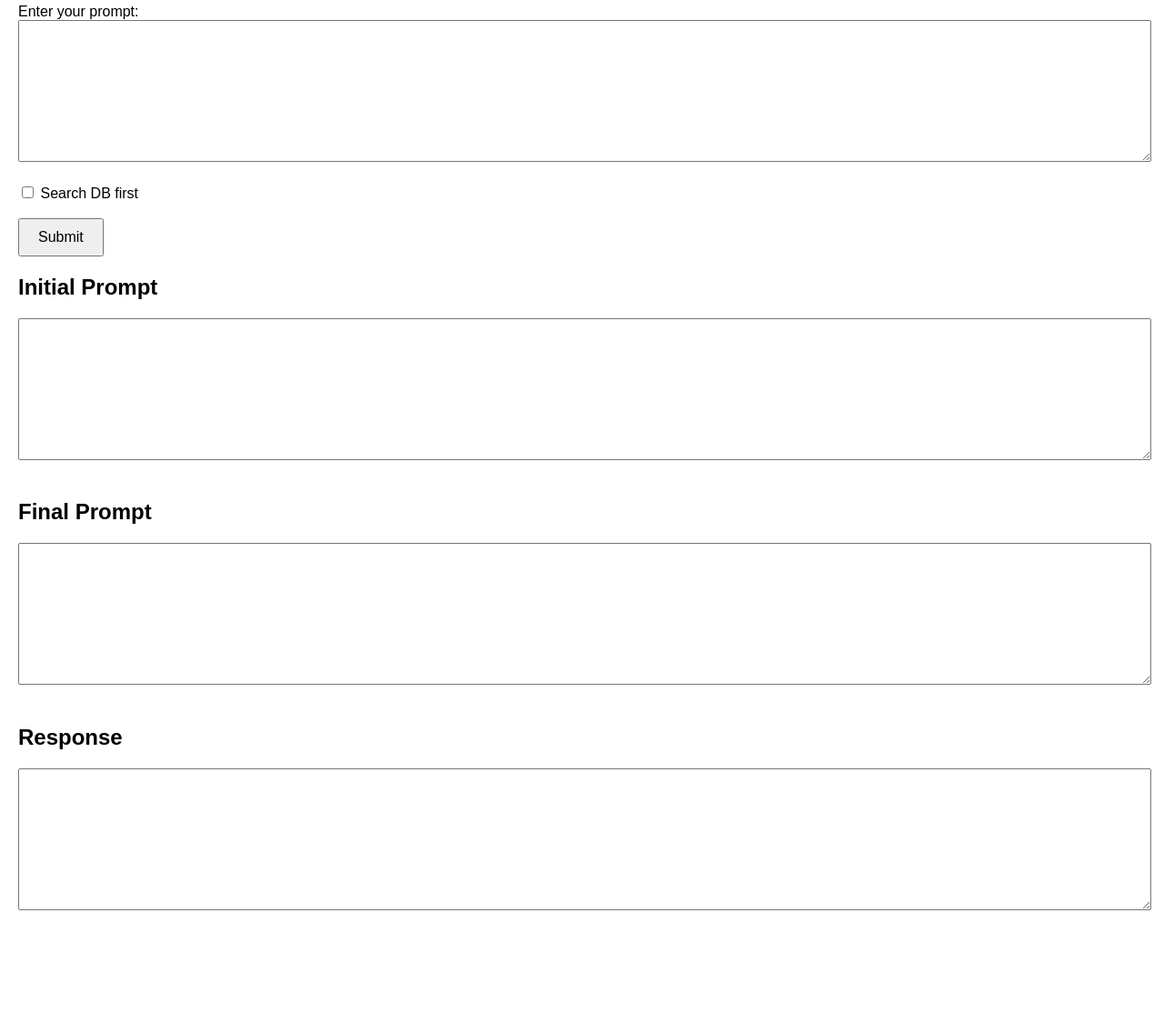
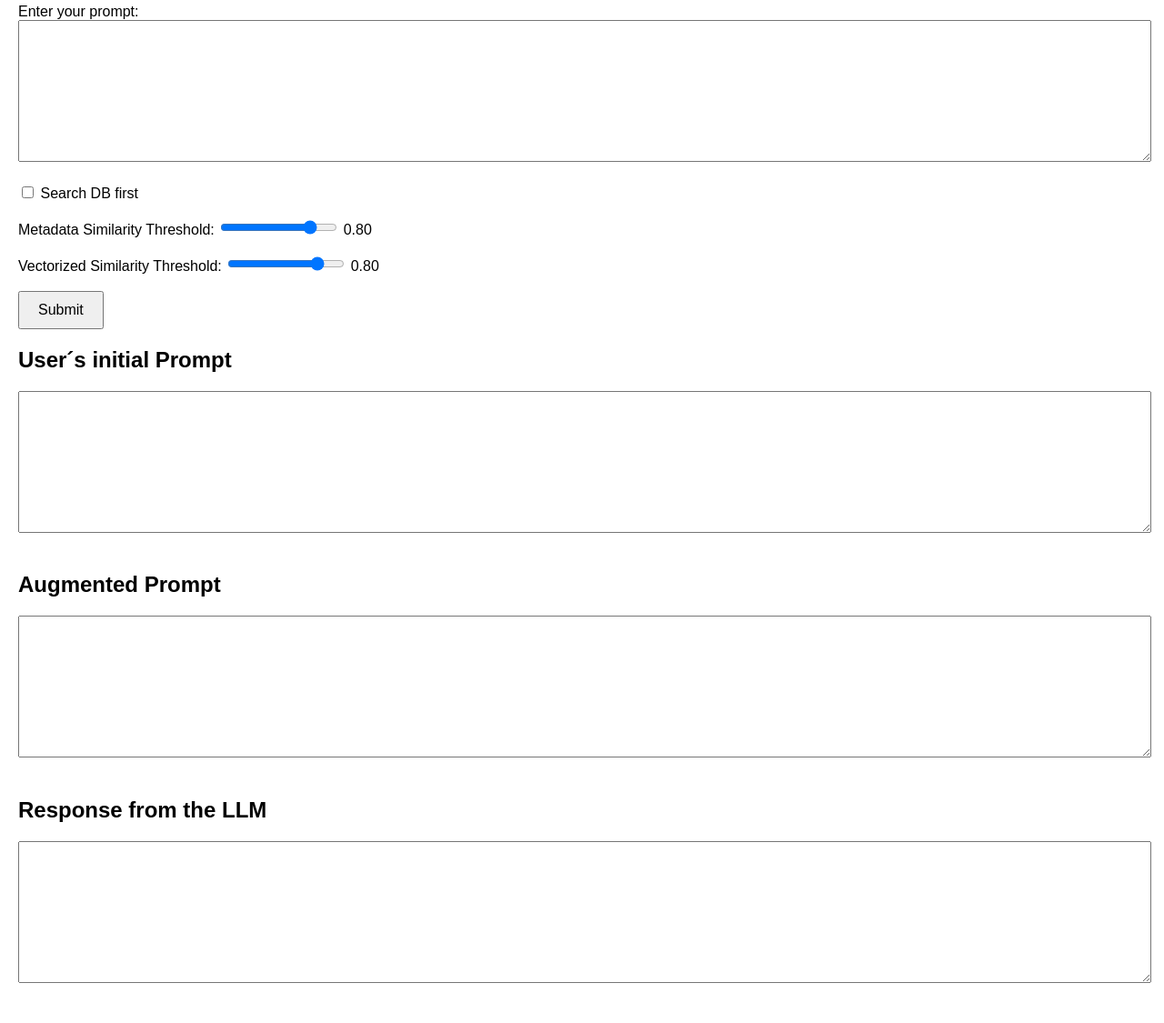
Before and after one commit to ICodeWithChatgpt/ragPOC, a Flask app: page / in a window 1280 px wide. Shown: the part 690-1815 px from the top of the page at 91% size. Before the commit the page ends 1691 px from the top, so only its background shows below. Run offline with Flask 3, Linux system fonts and the light colour scheme.

Commit message:
Refactored code, added sliders

```diff
--- a/app.py
+++ b/app.py
@@ -1,13 +1,8 @@
 from flask import Flask, request, render_template, jsonify
-import sqlite3
-import numpy as np
 import openai
 import os
-import json
 from dotenv import load_dotenv
-import textwrap
-
-from database import store_in_db, setup_database, add_normalized_content_column
+from database import store_in_db, setup_database, add_normalized_content_column, search_vectorized_content
 from openai_utils import generate_embedding, process_with_openai
 from scraper import scrape_url
 
@@ -18,65 +13,6 @@ openai.api_key = os.getenv("OPENAI_API_KEY")
 app = Flask(__name__)
 DB_NAME = "content_store.db"
 
-# Helper: Compute Cosine Similarity
-def cosine_similarity(vec1, vec2):
-    """Calculate cosine similarity between two vectors."""
-    return np.dot(vec1, vec2) / (np.linalg.norm(vec1) * np.linalg.norm(vec2))
-
-# Function: Search Vectorized Content
-def search_vectorized_content(query):
-    """Search DB for content matching the query using semantic similarity."""
-    query_embedding = generate_embedding(query)
-    if not query_embedding:
-        print("Failed to generate query embedding.")
-        return None
-
-    conn = sqlite3.connect(DB_NAME)
-    cursor = conn.cursor()
-
-    # Fetch all metadata and vectorized content from the database
-    cursor.execute("SELECT id, tags, summary, normalized_content, vectorized_content FROM content")
-    results = cursor.fetchall()
-    conn.close()
-
-    relevant_context = []
-    for row in results:
-        doc_id, tags, summary, normalized_content, vectorized_content_json = row
-        metadata = f"{tags} {summary}"
-        metadata_embedding = generate_embedding(metadata)
-        metadata_similarity = cosine_similarity(query_embedding, metadata_embedding)
-
-        # Print the metadata similarity
-        print(f"Document ID: {doc_id}, Metadata Similarity: {metadata_similarity:.2f}")
-
-        # Threshold for metadata relevance (adjust as needed)
-        if metadata_similarity > 0.75:  # Adjust threshold as needed
-            try:
-                # Load the vectorized content (stored as JSON)
-                vectorized_content = json.loads(vectorized_content_json)
-                print(f"Vectorized content loaded: {len(vectorized_content)} vectors")
-
-                # Split normalized content into smaller chunks
-                chunks = textwrap.wrap(normalized_content, width=250)  # Adjust width as needed
-                candidate_sentences = []
-                for chunk in chunks:
-                    chunk_embedding = generate_embedding(chunk)
-                    similarity = cosine_similarity(query_embedding, chunk_embedding)
-
-                    # Threshold for relevance (adjust as needed)
-                    if similarity > 0.75:
-                        candidate_sentences.append(f"Similarity: {similarity:.2f}, Sentence: {chunk}")
-
-                if candidate_sentences:
-                    relevant_context.append(
-                        f"Tags: {tags}, Summary: {summary}\n" + "\n".join(candidate_sentences))
-            except Exception as e:
-                print(f"Error processing vectorized content: {e}")
-                continue
-
-    if relevant_context:
-        return "\n\n".join(relevant_context)
-    return None
 # Helper: Query OpenAI API
 def query_openai(final_prompt):
     """Query OpenAI LLM."""
@@ -155,11 +91,14 @@ def fetch_content():
 def process_content():
     data = request.get_json()
     edited_content = data.get("edited_content", "").strip()
+    metadata_similarity = float(data.get("metadata_similarity", 0.80))
+    vectorized_similarity = float(data.get("vectorized_similarity", 0.80))
 
     result = process_with_openai(edited_content)
     if result:
         normalized_content = result.get("normalized_version", "")
         vectorized_content = generate_embedding(normalized_content)
+
 
         store_in_db(
             url=None,
--- a/database.py
+++ b/database.py
@@ -1,7 +1,10 @@
 import sqlite3
 import hashlib
 import json
+import textwrap
 from datetime import datetime
+from openai_utils import generate_embedding
+import numpy as np
 
 DB_NAME = "content_store.db"
 # database.py
@@ -57,3 +60,64 @@ def store_in_db(url, raw_content, metadata, tags, summary, normalized_content, v
 
     conn.commit()
     conn.close()
+
+
+# Helper: Compute Cosine Similarity
+def cosine_similarity(vec1, vec2):
+    """Calculate cosine similarity between two vectors."""
+    return np.dot(vec1, vec2) / (np.linalg.norm(vec1) * np.linalg.norm(vec2))
+
+# Function: Search Vectorized Content
+def search_vectorized_content(query, metadata_similarity_threshold=0.80, vectorized_similarity_threshold=0.80):
+    """Search DB for content matching the query using semantic similarity."""
+    query_embedding = generate_embedding(query)
+    if not query_embedding:
+        print("Failed to generate query embedding.")
+        return None
+
+    conn = sqlite3.connect(DB_NAME)
+    cursor = conn.cursor()
+
+    # Fetch all metadata and vectorized content from the database
+    cursor.execute("SELECT id, tags, summary, normalized_content, vectorized_content FROM content")
+    results = cursor.fetchall()
+    conn.close()
+
+    relevant_context = []
+    for row in results:
+        doc_id, tags, summary, normalized_content, vectorized_content_json = row
+        metadata = f"{tags} {summary}"
+        metadata_embedding = generate_embedding(metadata)
+        metadata_similarity = cosine_similarity(query_embedding, metadata_embedding)
+
+        # Print the metadata similarity
+        print(f"Document ID: {doc_id}, Metadata Similarity: {metadata_similarity:.2f}")
+
+        # Threshold for metadata relevance (adjust as needed)
+        if metadata_similarity > metadata_similarity_threshold:  # Adjust threshold as needed
+            try:
+                # Load the vectorized content (stored as JSON)
+                vectorized_content = json.loads(vectorized_content_json)
+                print(f"Vectorized content loaded: {len(vectorized_content)} vectors")
+
+                # Split normalized content into smaller chunks
+                chunks = textwrap.wrap(normalized_content, width=250)  # Adjust width as needed
+                candidate_sentences = []
+                for chunk in chunks:
+                    chunk_embedding = generate_embedding(chunk)
+                    similarity = cosine_similarity(query_embedding, chunk_embedding)
+
+                    # Threshold for relevance (adjust as needed)
+                    if similarity > vectorized_similarity_threshold:
+                        candidate_sentences.append(f"Similarity: {similarity:.2f}, Sentence: {chunk}")
+
+                if candidate_sentences:
+                    relevant_context.append(
+                        f"Tags: {tags}, Summary: {summary}\n" + "\n".join(candidate_sentences))
+            except Exception as e:
+                print(f"Error processing vectorized content: {e}")
+                continue
+
+    if relevant_context:
+        return "\n\n".join(relevant_context)
+    return None
--- a/templates/index.html
+++ b/templates/index.html
@@ -43,7 +43,7 @@
 </head>
 <body>
 <h1>Content Processor</h1>
-    <form id="content-form">
+ <form id="content-form">
         <label for="input-data">Enter a URL or paste raw content below:</label><br>
         <textarea id="input-data" name="input-data" rows="4" cols="50"></textarea><br><br>
         <button type="button" onclick="fetchContent()">Fetch Content</button><br><br>
@@ -94,19 +94,43 @@
         <input type="checkbox" id="searchDB" name="searchDB">
         <label for="searchDB">Search DB first</label>
         <br><br>
+
+        <label for="metadata-similarity">Metadata Similarity Threshold:</label>
+        <input type="range" id="metadata-similarity" name="metadata-similarity" min="0" max="1" step="0.01" value="0.80">
+        <span id="metadata-similarity-value">0.80</span><br><br>
+
+        <label for="vectorized-similarity">Vectorized Similarity Threshold:</label>
+        <input type="range" id="vectorized-similarity" name="vectorized-similarity" min="0" max="1" step="0.01" value="0.80">
+        <span id="vectorized-similarity-value">0.80</span><br><br>
+
         <button type="button" onclick="submitPrompt()">Submit</button>
     </form>
       <div id="loading">
         <div class="spinner"></div> Loading...
     </div>
-    <h2>Initial Prompt</h2>
+    <h2>User´s initial Prompt </h2>
     <textarea id="initialPrompt" readonly></textarea>
-    <h2>Final Prompt</h2>
+    <h2>Augmented Prompt </h2>
     <textarea id="finalPrompt" readonly></textarea>
-    <h2>Response</h2>
+    <h2>Response from the LLM</h2>
     <textarea id="response" readonly></textarea>
 
     <script>
+        // Ensure the IDs match the input elements
+    document.getElementById('metadata-similarity').addEventListener('input', function() {
+        document.getElementById('metadata-similarity-value').innerText = this.value;
+    });
+
+    document.getElementById('vectorized-similarity').addEventListener('input', function() {
+        document.getElementById('vectorized-similarity-value').innerText = this.value;
+    });
+
+    // Enable or disable sliders based on the checkbox state
+    document.getElementById('searchDB').addEventListener('change', function() {
+        const isChecked = this.checked;
+        document.getElementById('metadata-similarity').disabled = !isChecked;
+        document.getElementById('vectorized-similarity').disabled = !isChecked;
+    });
         function submitPrompt() {
             const prompt = document.getElementById('prompt').value;
             const searchDB = document.getElementById('searchDB').checked;
```
Also changed, not shown: README.md, content_store.db.
